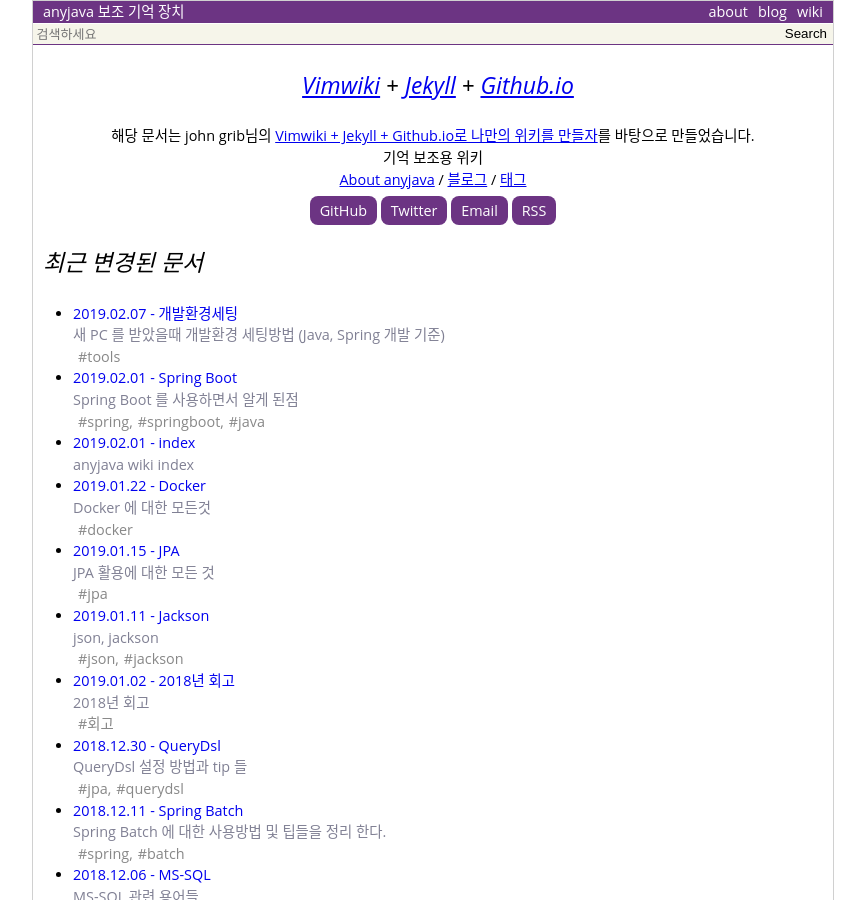
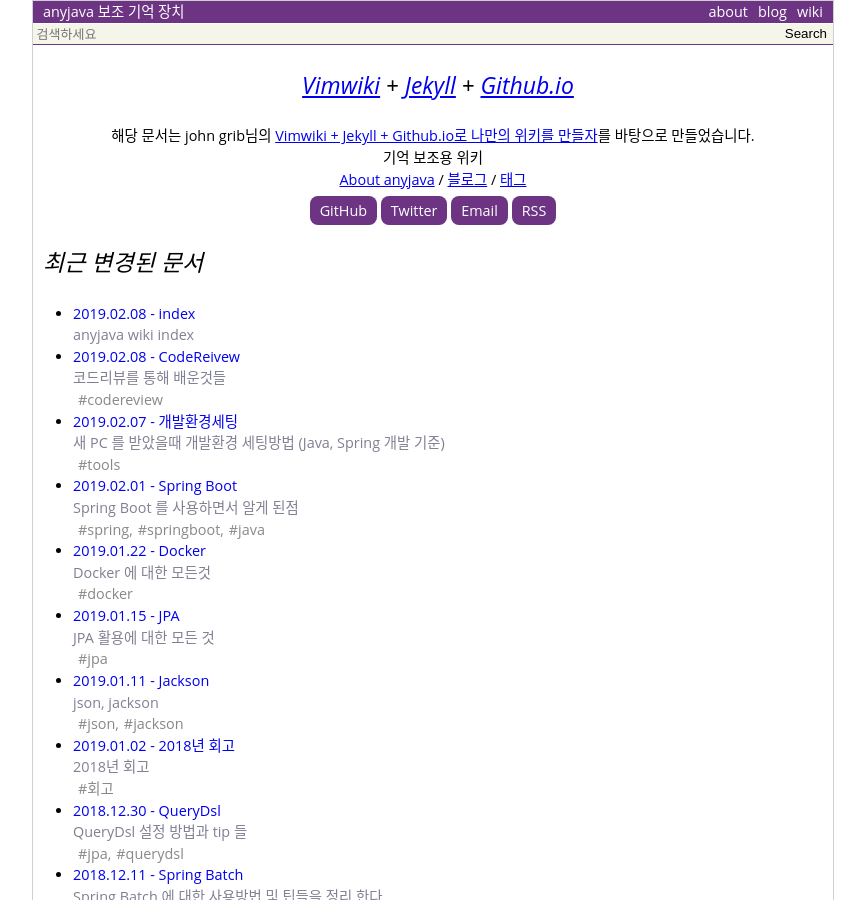
Before and after one commit to anyjava/anyjava.github.io, a Jekyll site: the page built from index.html, in a window 1280 px wide and 900 px high. Shown: the whole window, without its empty margins (207-1072 px from the left). Built offline with Jekyll 4.4.1, drawn with Linux system fonts in a browser that asks for light colours; some of the changed text lies outside the part shown.

Commit message:
coderievew page 추가

```diff
--- a/_data/pageMap.yml
+++ b/_data/pageMap.yml
@@ -29,6 +29,14 @@
     parent: Spring
     url: /wiki/BeanScope
     updated: '2018-09-18 20:11:14 +0900'
+    children: []
+CodeReview:
+    type: wiki
+    title: CodeReivew
+    summary: '코드리뷰를 통해 배운것들'
+    parent: index
+    url: /wiki/CodeReview
+    updated: '2019-02-08 14:57:21 +0900'
     children: []
 'CORS (Cross Origin Resource Sharing)':
     type: wiki
@@ -76,7 +84,7 @@
     summary: 'anyjava wiki index'
     parent: null
     url: /wiki/index
-    updated: '2019-02-01 20:46:11 +0900'
+    updated: '2019-02-08 14:57:32 +0900'
     children: []
 Interface:
     type: wiki
@@ -252,7 +260,7 @@
     summary: '새 PC 를 받았을때 개발환경 세팅방법 (Java, Spring 개발 기준)'
     parent: index
     url: /wiki/개발환경세팅
-    updated: '2019-02-01 20:44:27 +0900'
+    updated: '2019-02-07 09:47:09 +0900'
     children: []
 기본적인내용:
     type: wiki
--- a/_data/tagList.yml
+++ b/_data/tagList.yml
@@ -3,6 +3,7 @@
 - batch
 - bean_scope
 - 'bean,'
+- codereview
 - 'db,'
 - dbms
 - devops
@@ -13,8 +14,8 @@
 - interface
 - jackson
 - java
+- 'java,'
 - 'Java,'
-- 'java,'
 - jpa
 - 'jpa,'
 - 'json,'
--- a/_data/tagMap.yml
+++ b/_data/tagMap.yml
@@ -19,6 +19,8 @@
     - {fileName: Bean_Validation}
 bean_scope:
     - {fileName: BeanScope}
+codereview:
+    - {fileName: CodeReview}
 devops:
     - {fileName: DevOps}
 docker:
--- /dev/null
+++ b/_wiki/CodeReview.md
@@ -0,0 +1,17 @@
+---
+layout  : category
+title   : CodeReivew
+summary : 코드리뷰를 통해 배운것들
+date    : 2019-02-08 14:56:55 +0900
+updated : 2019-02-08 14:57:21 +0900
+tags    : codereview
+toc     : true
+public  : true
+parent  : index
+latex   : false
+adsense : true
+---
+* TOC
+{:toc}
+
+#
--- a/_wiki/index.md
+++ b/_wiki/index.md
@@ -3,7 +3,7 @@
 title   : index
 summary : anyjava wiki index
 date    : 2018-08-15 19:41:36 +0900
-updated : 2019-02-01 20:46:11 +0900
+updated : 2019-02-08 14:57:32 +0900
 tags    :
 toc     : true
 public  : true
@@ -44,6 +44,8 @@
 * [[SecureCoding]]
 	* [[CORS (Cross Origin Resource Sharing)]]
 	* [[XSS]]
+* [[CodeReview]]
+	*
 
 * 회고
 	* [[2018년회고]]
```
